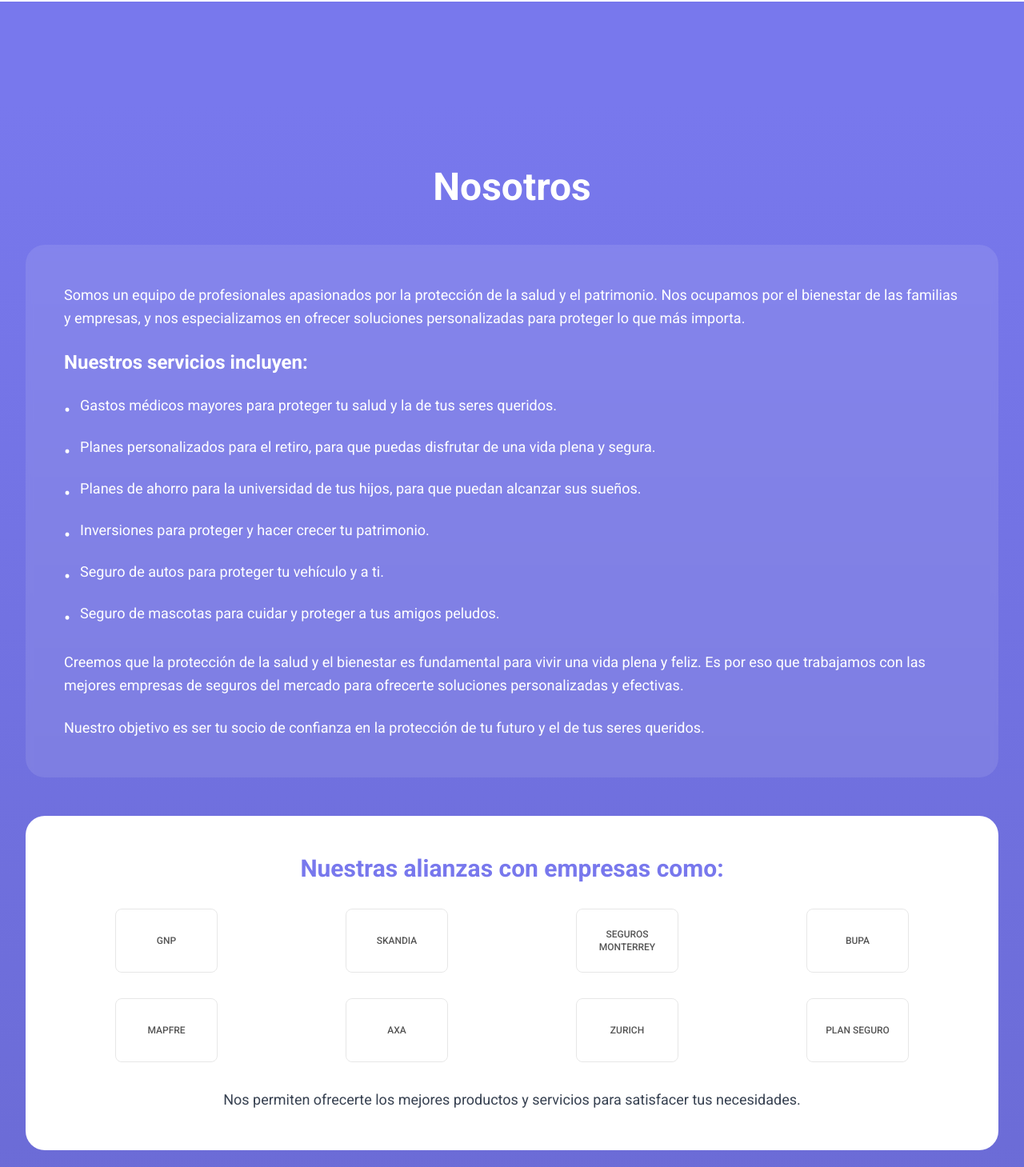
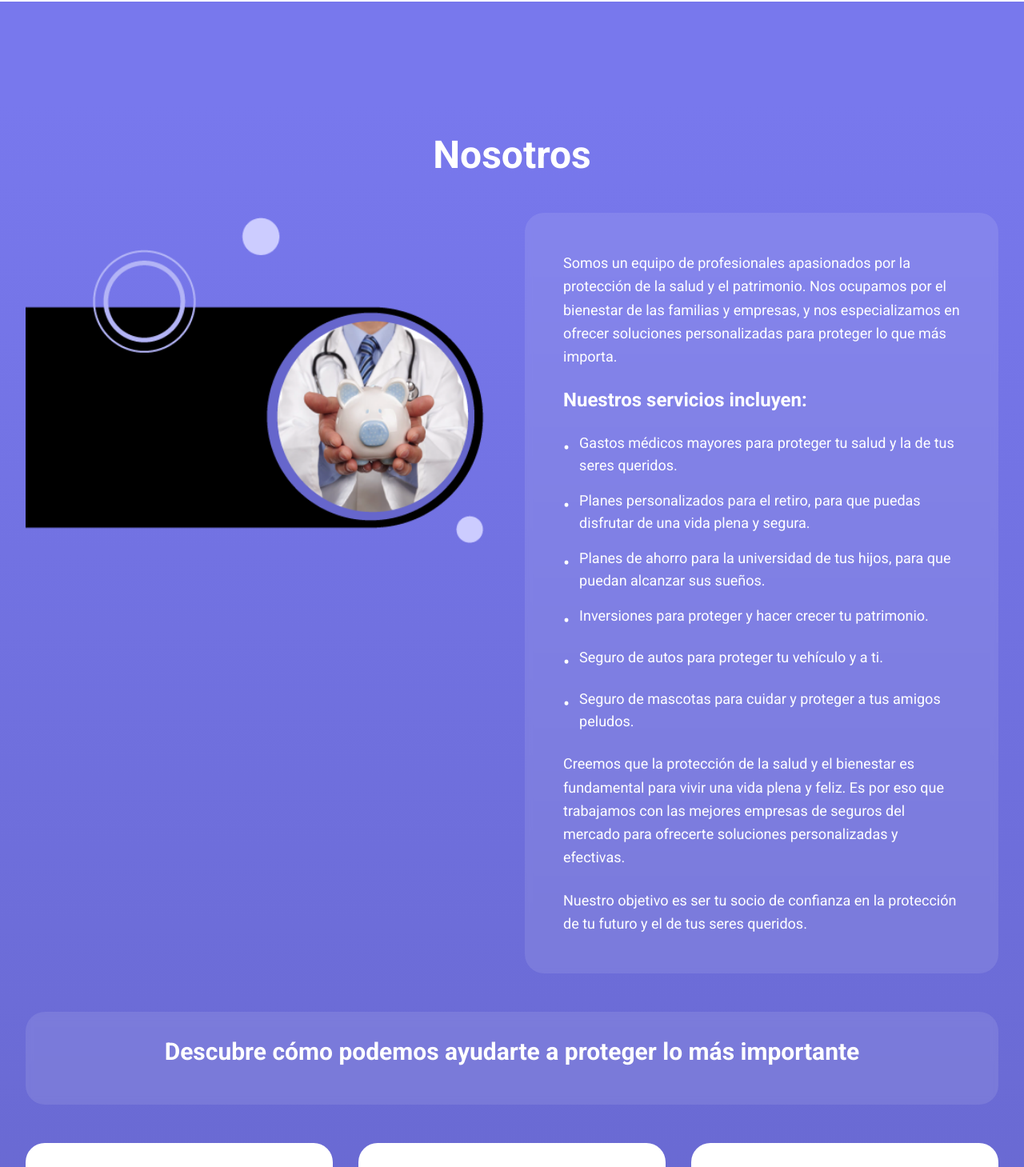
Before and after one commit to grahamjackdesign/ErikaInsurance, a Next.js app: page / in a window 1280 px wide. Shown: the part 680-2139 px from the top of the page at 80% size. Built offline with nearby package versions, Linux system fonts and the light colour scheme.

Commit message:
nosotros section

```diff
--- a/components/Nosotros.tsx
+++ b/components/Nosotros.tsx
@@ -13,17 +13,6 @@ export default function Nosotros() {
     'Seguro de mascotas para cuidar y proteger a tus amigos peludos.',
   ]
 
-  const insuranceLogos = [
-    { name: 'GNP', src: '/images/logos/gnp.png' },
-    { name: 'SKANDIA', src: '/images/logos/skandia.png' },
-    { name: 'SEGUROS MONTERREY', src: '/images/logos/monterrey.png' },
-    { name: 'BUPA', src: '/images/logos/bupa.png' },
-    { name: 'MAPFRE', src: '/images/logos/mapfre.png' },
-    { name: 'AXA', src: '/images/logos/axa.png' },
-    { name: 'ZURICH', src: '/images/logos/zurich.png' },
-    { name: 'PLAN SEGURO', src: '/images/logos/planseguro.png' },
-  ]
-
   const valores = [
     'CONFIANZA',
     'CALIDEZ',
@@ -33,7 +22,7 @@ export default function Nosotros() {
   ]
 
   return (
-    <section id="nosotros" className="relative bg-gradient-to-b from-primary to-primary-dark py-20">
+    <section id="nosotros" className="relative bg-gradient-to-b from-primary to-primary-dark py-10">
       <div className="max-w-7xl mx-auto px-4 sm:px-6 lg:px-8">
         <motion.div
           initial={{ opacity: 0, y: 30 }}
@@ -42,14 +31,39 @@ export default function Nosotros() {
           viewport={{ once: true }}
           className="space-y-12"
         >
-          {/* Main Header */}
+          {/* Header */}
           <div className="text-center">
-            <h2 className="text-4xl lg:text-5xl font-bold text-white mb-6">
+            <h2 className="text-4xl lg:text-5xl font-bold text-white mb-8">
               Nosotros
             </h2>
           </div>
 
-          {/* Introduction */}
+          {/* Introduction with Image on Left */}
+          <div className="grid lg:grid-cols-2 gap-8 items-start">
+            {/* Left - Image */}
+            <motion.div
+              initial={{ opacity: 0, x: -50 }}
+              whileInView={{ opacity: 1, x: 0 }}
+              transition={{ duration: 0.8 }}
+              viewport={{ once: true }}
+              className="relative"
+            >
+              <Image
+                src="/images/erika-foto2.png"
+                alt="Protección y Seguridad"
+                width={500}
+                height={300}
+                className="w-full h-auto rounded-3xl"
+              />
+            </motion.div>
+
+            {/* Right - Text Panel */}
+            <motion.div
+              initial={{ opacity: 0, x: 50 }}
+              whileInView={{ opacity: 1, x: 0 }}
+              transition={{ duration: 0.8, delay: 0.2 }}
+              viewport={{ once: true }}
+            >
               <div className="bg-white/10 backdrop-blur-sm rounded-3xl p-8 lg:p-12 space-y-6">
                 <p className="text-white text-lg leading-relaxed">
                   Somos un equipo de profesionales apasionados por la protección de la salud y el patrimonio.
@@ -90,35 +104,7 @@ export default function Nosotros() {
                   </p>
                 </div>
               </div>
-
-          {/* Insurance Partners */}
-          <div className="bg-white rounded-3xl p-8 lg:p-12">
-            <h3 className="text-2xl lg:text-3xl font-bold text-primary text-center mb-8">
-              Nuestras alianzas con empresas como:
-            </h3>
-            <div className="grid grid-cols-2 md:grid-cols-4 gap-8 items-center justify-items-center mb-8">
-              {insuranceLogos.map((logo, index) => (
-                <div key={index} className="w-32 h-20 relative grayscale hover:grayscale-0 transition-all duration-300">
-                  {/* Replace with actual logos */}
-                  <div className="w-full h-full flex items-center justify-center border border-gray-200 rounded-lg">
-                    <span className="text-xs text-gray-600 font-medium text-center px-2">
-                      {logo.name}
-                    </span>
-                  </div>
-                  {/* Uncomment when you have actual logos:
-                  <Image
-                    src={logo.src}
-                    alt={logo.name}
-                    fill
-                    className="object-contain"
-                  />
-                  */}
-                </div>
-              ))}
-            </div>
-            <p className="text-gray-700 text-lg text-center leading-relaxed">
-              Nos permiten ofrecerte los mejores productos y servicios para satisfacer tus necesidades.
-            </p>
+            </motion.div>
           </div>
 
           {/* Call to Action */}
```
Also changed, not shown: public/images/erika-foto2.png (added). Lines whose indentation alone changed are shown as unchanged.
